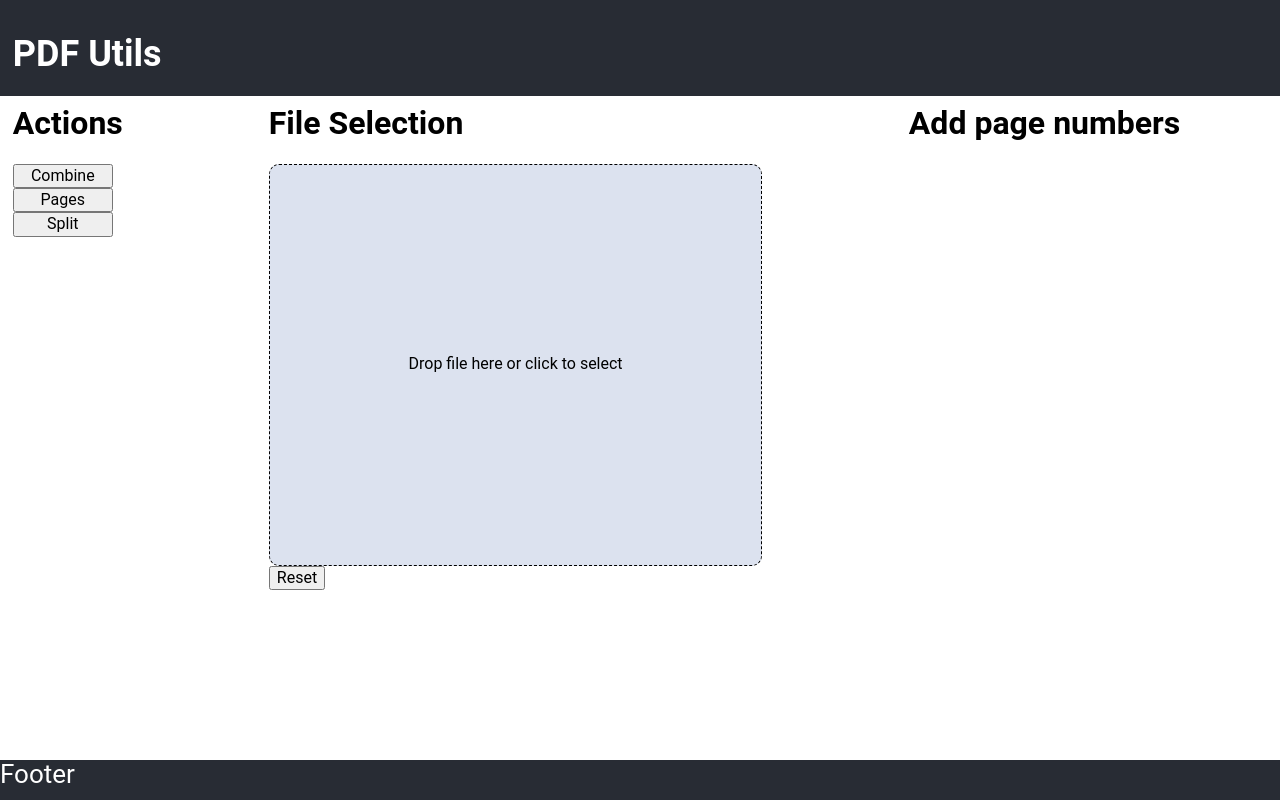
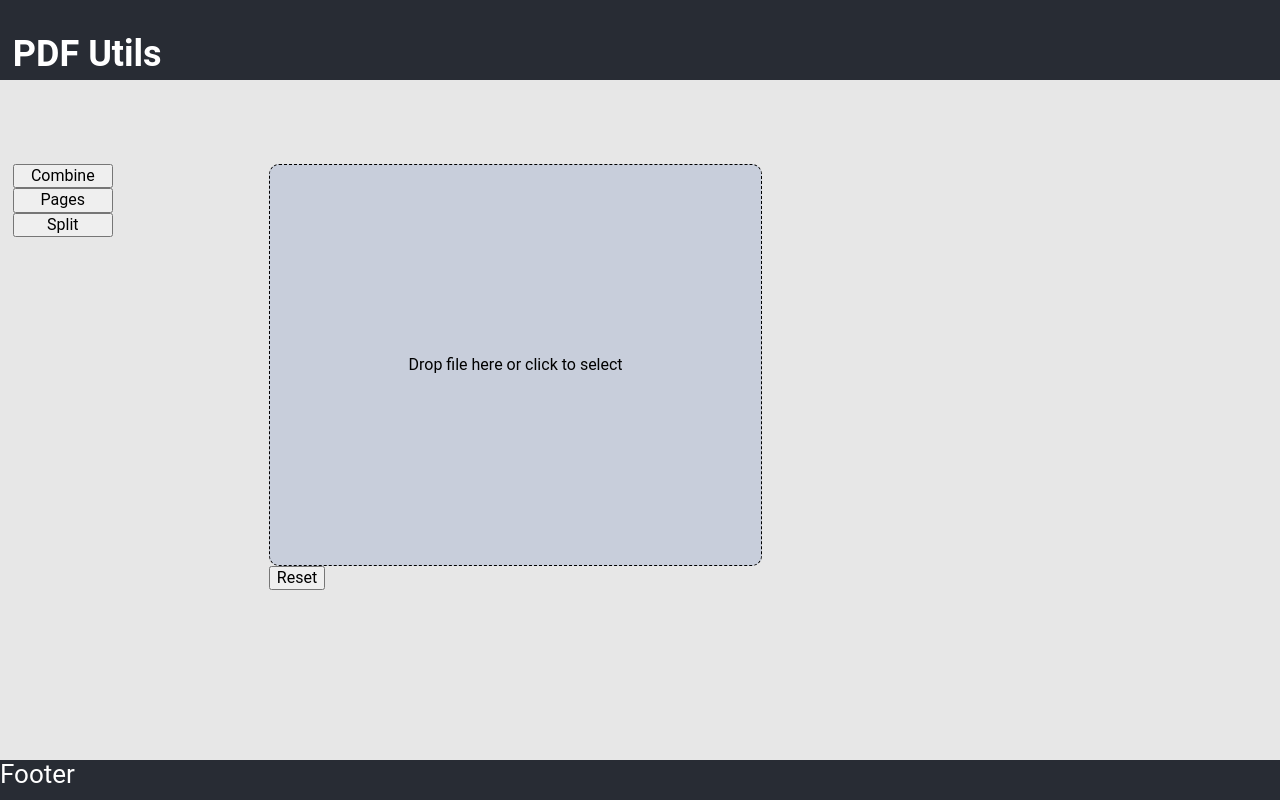
Before and after one commit to c1b3rt00lk1t/pdf-poc, a React (Vite) app: page / in a window 1280 px wide. Built offline with nearby package versions, Linux system fonts and the light colour scheme.

Commit message:
Removed titles for section columns

```diff
--- a/src/App.module.css
+++ b/src/App.module.css
@@ -6,6 +6,8 @@
 .main {
   display: grid;
   grid-template-columns: 0.2fr 0.5fr 0.3fr;
+  padding-top: 10vh;
+  background-color: #e7e7e7;
 }
 
 .header {
--- a/src/components/FileSelection.tsx
+++ b/src/components/FileSelection.tsx
@@ -31,8 +31,6 @@ const FileSelection = ({
   return (
     <div className={styles.FileSelection}>
       <div>
-        <h1>File Selection</h1>
-
         <DropArea action={action} files={files} setFiles={setFiles} />
         <button
           className={styles.button}
--- a/src/components/Sidebar.tsx
+++ b/src/components/Sidebar.tsx
@@ -19,7 +19,6 @@ interface SidebarProps {
 const Sidebar = ({ handleClickAction }: SidebarProps) => {
   return (
     <div className={styles.Sidebar}>
-      <h1>Actions</h1>
       <button onClick={() => handleClickAction("combine")}>Combine</button>
       <button onClick={() => handleClickAction("pages")}>Pages</button>
       <button onClick={() => handleClickAction("split")}>Split</button>
--- a/src/components/Transformations.tsx
+++ b/src/components/Transformations.tsx
@@ -17,15 +17,8 @@ interface TransformationsProps {
 }
 
 const Transformations = ({ files, action }: TransformationsProps) => {
-  const actionTitles = {
-    combine: "Combine files",
-    split: "Split files",
-    pages: "Add page numbers",
-  };
-
   return (
     <div className={styles.Transformations}>
-      <h1>{actionTitles[action]}</h1>
       {action === "pages" && files.length > 0 && (
         <TransformPages file={files[0]} />
       )}
```
